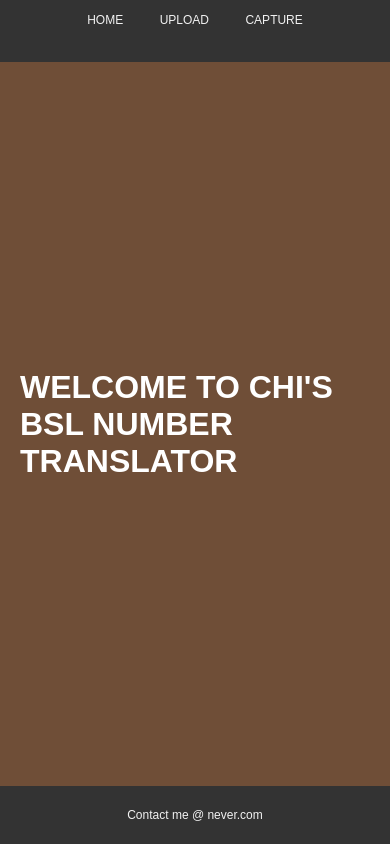
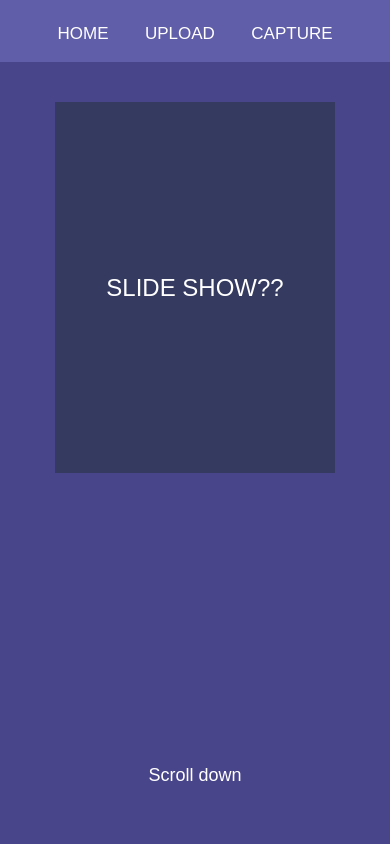
Before and after one commit to zedchichi/FYP_ENHANCING-ACCURACY-IN-BRITISH-SIGN-LANGUAGE-TRANSLATION-DIGITS-, a Flask app: page / in a window 390 px wide. Run offline with Flask 3, Linux system fonts and the light colour scheme.

Commit message:
Update home.html
css update

```diff
--- a/app/templates/home.html
+++ b/app/templates/home.html
@@ -10,14 +10,15 @@
             margin: 0;
             padding: 0;
             font-family: Arial, sans-serif;
+            background-color: #7774bd;
         }
         body {
             display: flex;
             flex-direction: column;
         }
         .navbar, .footer {
-            background-color: #333;
-            color: #f2f2f2;
+            background-color: #615ea9;
+            color: #ffffff;
             padding: 10px 0;
             text-align: center;
         }
@@ -28,18 +29,19 @@
         .navbar a {
             padding: 14px 16px;
             text-decoration: none;
-            color: #f2f2f2;
+            color: #ffffff;
             font-size: 17px;
+            display: inline-block;
         }
         .navbar a:hover {
             background-color: #ddd;
-            color: black;
+            color: white;
         }
         .main-content {
             flex: 1;
             padding: 20px;
-            background-color: #6f4e37;
-            color: #fff;
+            background-color: #48458b;
+            color: #ffffff;
             display: flex;
             flex-direction: column;
             align-items: center;
@@ -49,36 +51,31 @@
             box-sizing: border-box;
         }
         .footer {
+            background-color: transparent;
             position: relative;
             bottom: 0;
             width: 100%;
+            text-align: center;
+        }
+        .content-box {
+            background-color: #353b60; /* Match the color of the content box in the image */
+            width: 80%; /* Adjust as necessary */
+            height: 50%; /* Adjust as necessary */
+            margin: 20px auto;
+            display: flex;
+            align-items: center;
+            justify-content: center;
+            color: #ffffff;
+            font-size: 24px; /* Adjust as necessary */
+            border: none; /* Remove any border */
         }
 
-        /* Responsive styles */
-        @media (max-width: 768px) {
-            .upload-box {
-                width: 90%;
-                padding: 30px;
-            }
-            .btn {
-                padding: 8px 16px;
-                font-size: 14px;
-            }
-            .consent-checkbox {
-                font-size: 12px;
-            }
-            .navbar a, .footer {
-                font-size: 14px;
-            }
-        }
-
-        @media (max-width: 480px) {
-            .navbar a, .footer {
-                font-size: 12px;
-            }
-            .btn {
-                font-size: 12px;
-            }
+        .scroll-text {
+            text-align: center;
+            color: #ffffff;
+            font-size: 18px;
+            margin-top: auto; /* This pushes the scroll text to the bottom of the main content */
+            padding: 20px 0; /* Provide some padding for the scroll text */
         }
     </style>
 </head>
@@ -91,11 +88,14 @@
     </div>
 
     <div class="main-content">
-        <h1>WELCOME TO CHI'S BSL NUMBER TRANSLATOR</h1>
+         <div class="content-box">
+            SLIDE SHOW??
+        </div>
+        <p class="scroll-text">Scroll down</p>
     </div>
 
-    <div class="footer">
-        <p>Contact me @ never.com</p>
-    </div>
+
+
+
 </body>
 </html>
```
